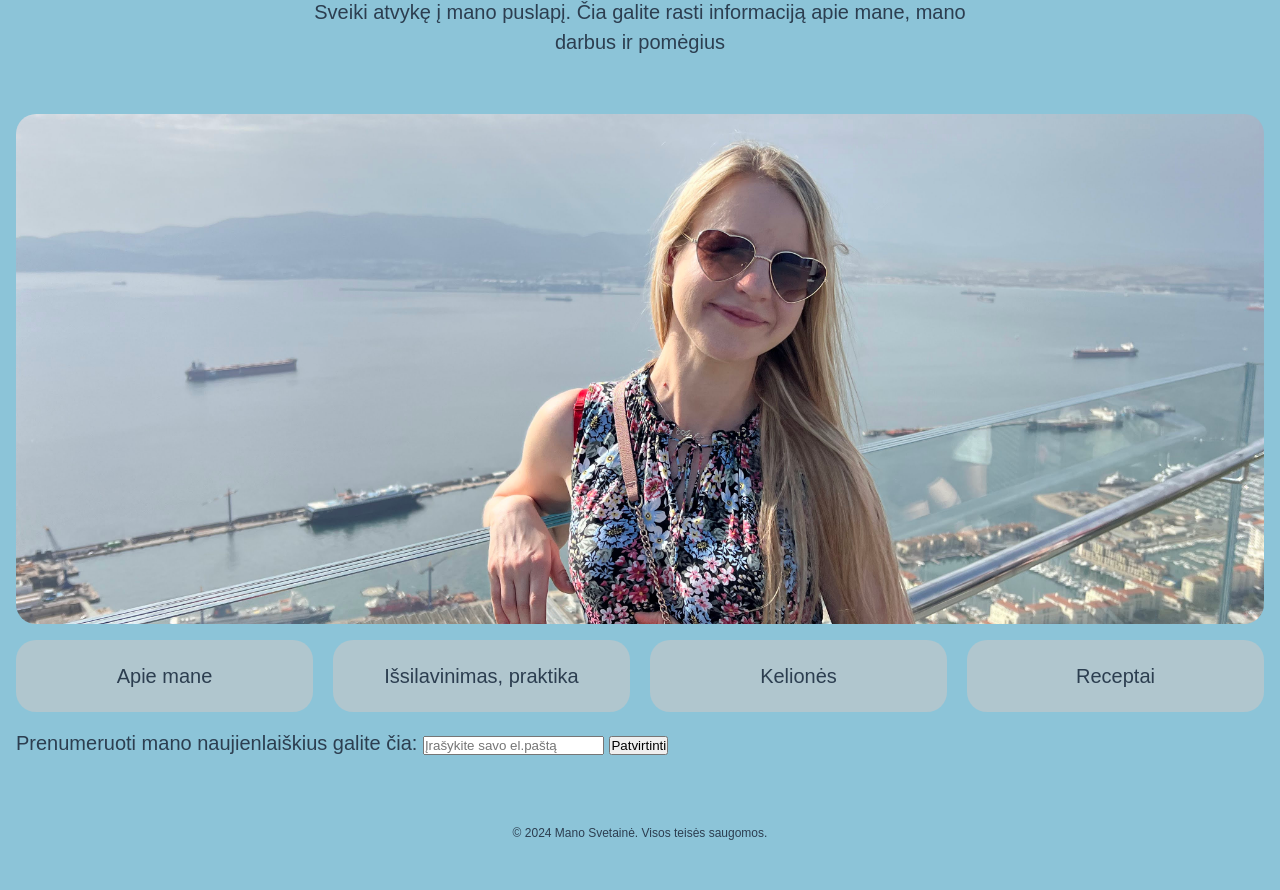
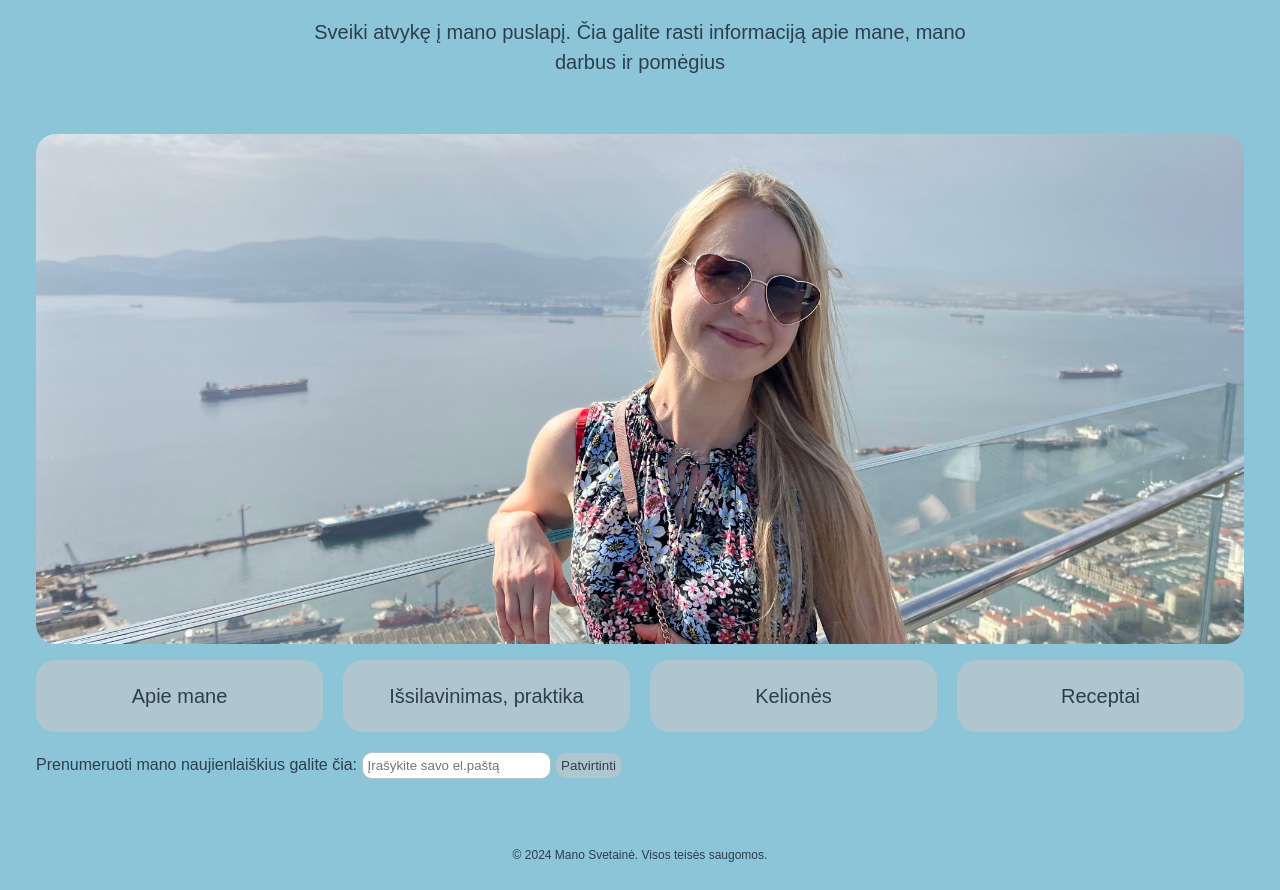
Before and after one commit to aistyy/personal-web, a plain HTML site: page index.html in a window 1280 px wide. Shown: the part 169-1059 px from the top of the page. Before the commit the page ends 1017 px from the top, so only its background shows below. Drawn offline with Linux system fonts and the light colour scheme.

Commit message:
improvements

```diff
--- a/molecules/_card.scss
+++ b/molecules/_card.scss
@@ -7,6 +7,12 @@
   align-items: center;
   justify-content: center;
   gap: 20px;
+  transition: background-color 0.3s, box-shadow 0.3s; // Add transition for smooth effect
+
+  &:hover {
+    background-color: var(--primary-color);
+    box-shadow: 0 0 10px 0 var(--text-color);
+  }
 
   &__content {
     display: flex;
--- a/styles/atoms/_global.scss
+++ b/styles/atoms/_global.scss
@@ -9,9 +9,11 @@ body {
   font-size: 16px;
   color: var(--text-color);
   background-color: var(--background-color);
+  padding: 20px;
   @media (min-width: 768px) {
     font-size: 20px;
     line-height: 30px;
+    padding: 20px;
   }
 }
 
@@ -48,7 +50,32 @@ picture {
   padding: 0 16px;
   margin: 0 auto;
 }
+
+label {
+  font-size: 16px;
+}
 footer {
   font-size: 12px;
   text-align: center;
 }
+button {
+  cursor: pointer;
+  background-color: var(--card-bg);
+  color: var(--text-color);
+  border: none;
+  border-radius: 10px;
+  padding: 5px 5px;
+  white-space: nowrap;
+  text-align: center;
+
+  &:hover {
+    background-color: var(--primary-color);
+    box-shadow: 0 0 10px 0 var(--text-color);
+  }
+}
+
+input {
+  padding: 5px 5px;
+  border-radius: 10px;
+  border: 1px solid var(--card-bg);
+}
```
Also changed, not shown: apie-mane.html (+1 -1 lines), issilavinimas.html (+1 -1 lines), keliones.html (+1 -1 lines), receptai.html (+1 -1 lines), styles.css, 1 other file.
